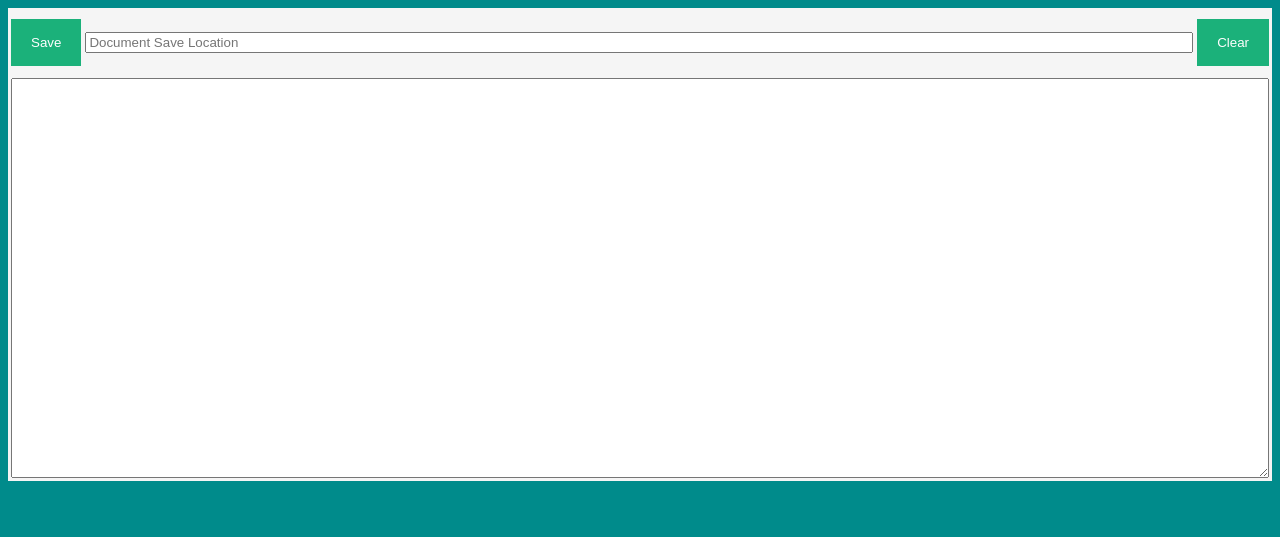
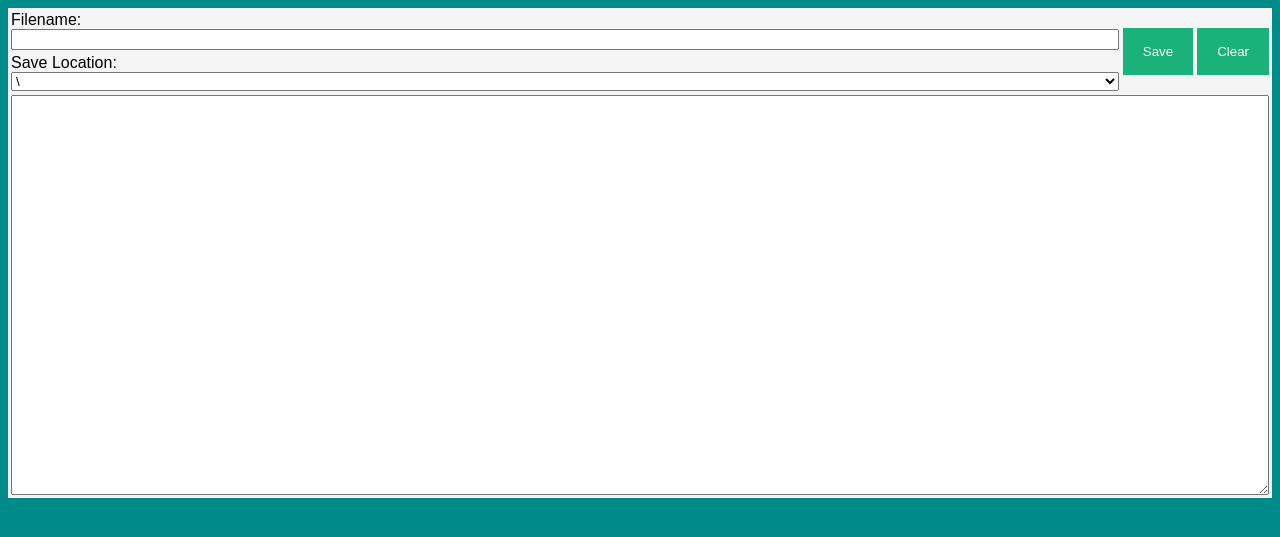
Before and after one commit to ShankarenfoPannagianiDharma/NotePack, a Flask app: page /Notes in a window 1280 px wide. Shown: the top 537 px of the page. Run offline with Flask 2, Linux system fonts and the light colour scheme; a user stored in the database is signed in; some libraries are stand-ins or nearby versions.

Commit message:
Add note-taking function
User can go to notes page and write text, pick save location and doc title.

```diff
--- a/app.py
+++ b/app.py
@@ -121,8 +121,6 @@ def loginOperation():
 
     #login with password (Priority)
     if accPass is not None and accPass != '':
-        print("password login"+accPass)
-        print("SELECT * FROM users WHERE Handle='"+accName+"' AND Password='"+accPass+"';")
         cursor.execute("SELECT * FROM users WHERE Handle='"+accName+"' AND Password='"+accPass+"';")
         data = cursor.fetchone()
 
@@ -197,7 +195,11 @@ def Chat():
     return render_template('Chat.html')
 @app.route('/Notes')
 def Notes():
-    return render_template('Notes.html')
+    allFolders = list()
+    for x in os.walk("UserRepos\\"+str(session['accountID'])+"\\Files"):
+        dir = x[0].replace("UserRepos\\"+str(session['accountID'])+"\\Files","")
+        allFolders.append(dir+"\\")
+    return render_template('Notes.html', allFolders = allFolders)
 @app.route('/Profile')
 def Profile():
     if(session['accountID'] is None or session['accountID'] == ''):
@@ -269,6 +271,24 @@ def deleteFolder():
 def chckDir(id):
     if not os.path.exists("UserRepos/"+str(id)+"/Files/"):
         os.makedirs("UserRepos/"+str(id)+"/Files/")
+
+#POST path to save Notes at specified directory
+@app.route("/POSTSaveNotes", methods=["POST"])
+def saveNoteOp():
+    filename = request.form['fileName']
+    targetDir = request.form['targetSaveLoc']
+    text = request.form['text']
+
+    #if no filename
+    if(filename == False or filename == ''):
+        filename = "Untitled"
+
+    targetLoc = "UserRepos\\"+str(session['accountID'])+"\\Files"+targetDir+filename+".txt"
+    f = open(targetLoc, "w+")
+    f.write(text)
+    f.close()
+
+    return ('', 204)
 
 ####
 ## START
--- a/templates/Main.html
+++ b/templates/Main.html
@@ -11,7 +11,6 @@
         <tr>
             <td><button onclick="switchFrameToProfile()">Profile</button></td>
             <td><button onclick="switchFrameToList()">Items</button></td>
-            <td><button>Options</button></td>
             <td><button onclick="switchFrameToChat()">Chat</button></td>
             <td><button onclick="switchFrameToNotes()">Notes</button></td>
             <td><button onclick="switchFrameToReminders()">Reminders</button></td>
--- a/templates/Notes.html
+++ b/templates/Notes.html
@@ -1,19 +1,60 @@
 <html>
     <head>
         <link rel="stylesheet" href="{{ url_for('static',filename='styles/GeneralStyle.css') }}">
+        <script src="https://ajax.googleapis.com/ajax/libs/jquery/1.11.3/jquery.min.js"></script>
     </head>
     <body>
         <table id="notesTable">
             <tr>
-                <td style="width: 5%;"><button>Save</button></td>
-                <td style="width: 90%;"><input type="text" placeholder="Document Save Location"></td>
-                <td style="width: 5%;"><button>Clear</button></td>
+                <td style="width: 90%;">
+                    <label for="targetSaveName">Filename:</label>
+                    <input type="text" name="targetSaveName" id="targetSaveName">
+                    </select>
+                </td>
+                <td style="width: 5%;" rowspan="2"><button id="saveNote" onclick="saveNote()">Save</button></td>
+                <td style="width: 5%;" rowspan="2"><button>Clear</button></td>
             </tr>
             <tr>
-               <td id="notesArea" colspan="3">
-                   <textarea rows="12"></textarea>
+                <td style="width: 90%;">
+                    <label for="targetSaveLoc">Save Location:</label>
+                    <select name="targetSaveLoc" id="targetSaveLoc">
+                        <!-- Save options: directories -->
+                        {% for fldr in allFolders %}
+                            <option value="{{ fldr }}">{{ fldr }}</option>
+                        {% endfor %}
+                    </select>
+                </td>
+            </tr>
+            <tr>
+               <td id="notesCell" colspan="3">
+                   <textarea id="notesArea" rows="14"></textarea>
                </td>
             </tr>
         </table>
+
+        <script>
+            function saveNote(){
+                targetFolder = document.getElementById("targetSaveLoc").value;
+                targetSaveName= document.getElementById("targetSaveName").value;
+                noteText = document.getElementById("notesArea").value;
+
+                //make POST
+                $.post(
+                    "/POSTSaveNotes",
+                    {
+                        fileName: targetSaveName,
+                        targetSaveLoc: targetFolder,
+                        text: noteText
+                    },
+                    function(){alert("File Saved!");}
+                );
+            }
+
+            function clearNote(){
+                document.getElementById("targetSaveLoc").value;
+                document.getElementById("targetSaveName").value;
+                document.getElementById("notesArea").value;
+            }
+        </script>
     </body>
 </html>
```
Also changed, not shown: 1 other file.
